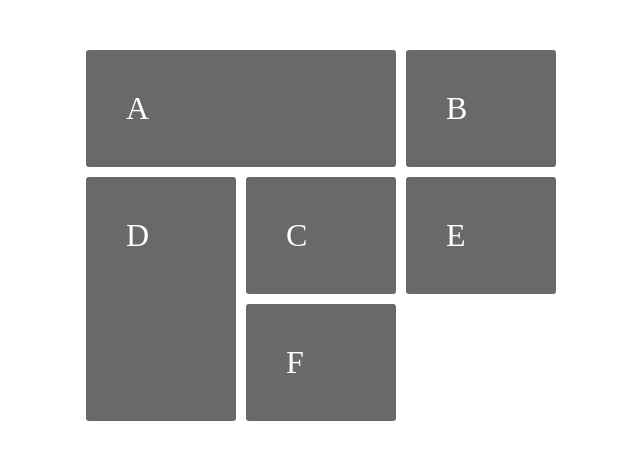
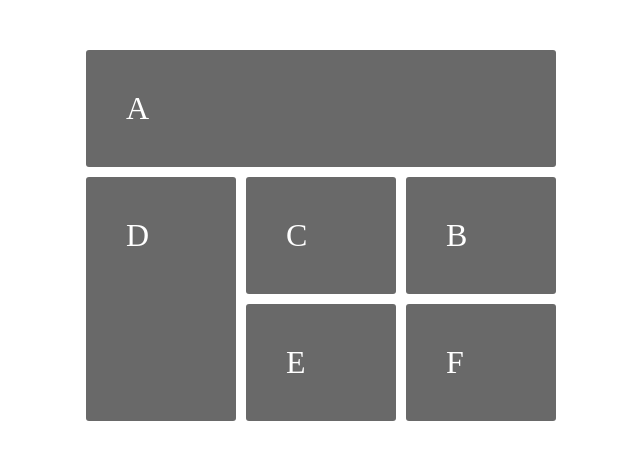
Before and after one commit to jamal13647850/css_grid_training, a plain HTML site: page index.html in a window 1280 px wide. Shown: the whole page, without its empty margins (319-959 px from the left). Drawn offline with Linux system fonts and the light colour scheme.

Commit message:
The structure of a site

```diff
--- a/index.html
+++ b/index.html
@@ -24,7 +24,7 @@
         }
         .item-a{
             grid-column-start: 1;
-            grid-column-end: 3;
+            grid-column-end: 4;
             grid-row-start: 1;
             grid-row-end: 2;
         }
```
